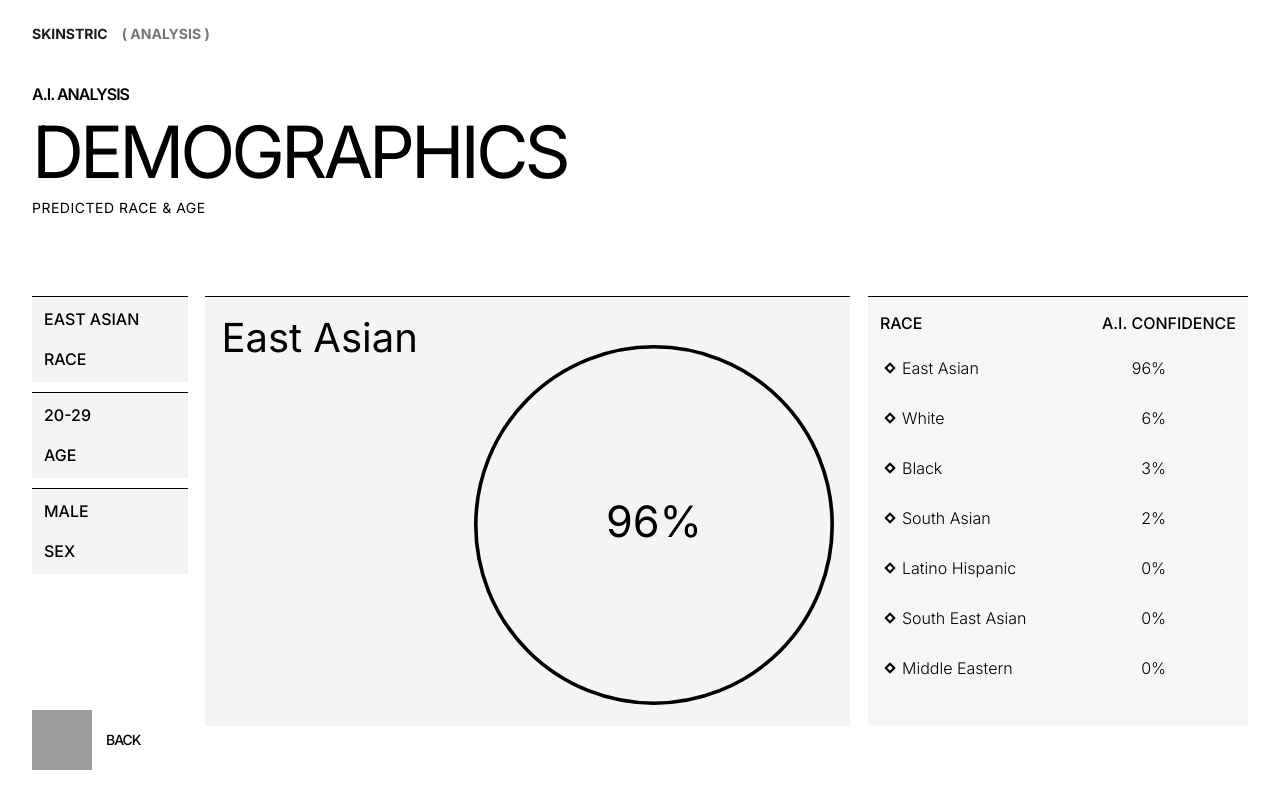
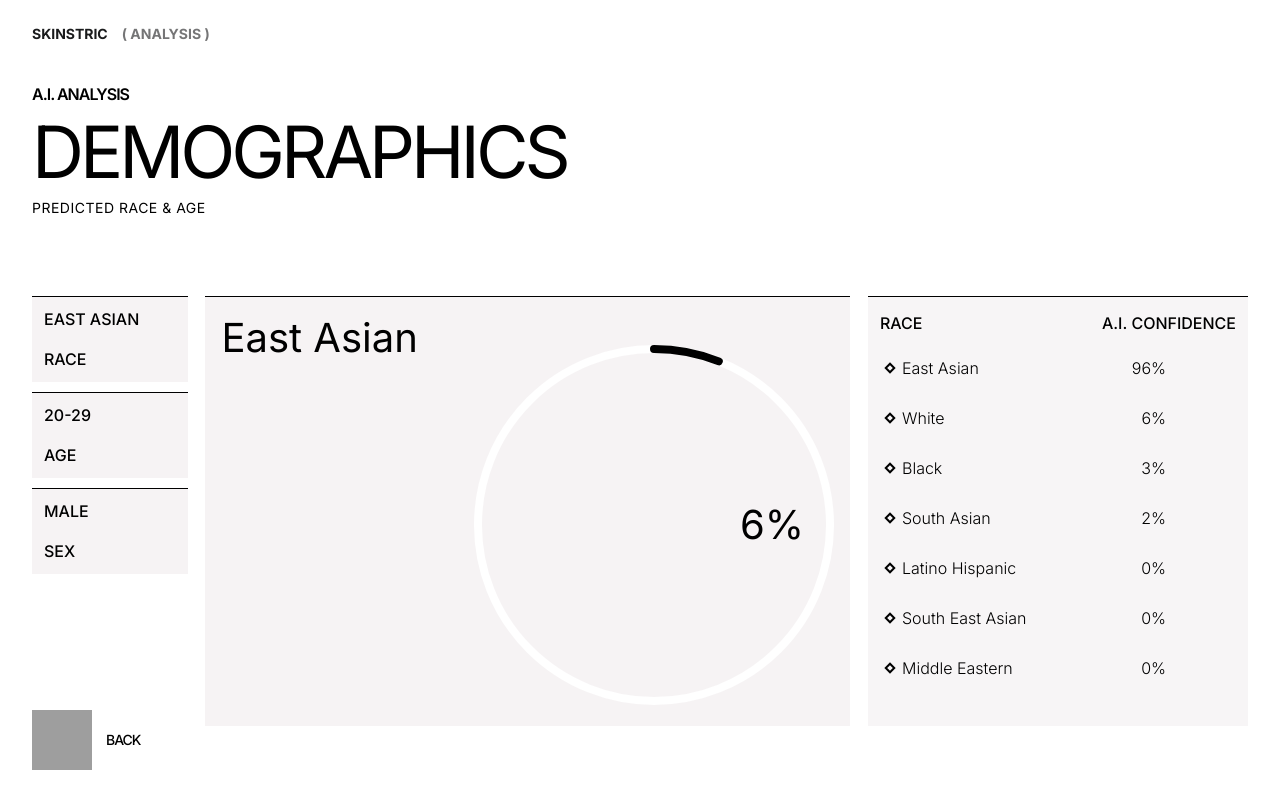
Before and after one commit to Noah-code1210/Skinstric-AI, a React (Create React App) app: page /demographics in a window 1280 px wide. Built offline with nearby package versions, Linux system fonts and the light colour scheme; grey boxes are pictures that could not be loaded.

Commit message:
Dyanmic progress bar

```diff
--- a/package.json
+++ b/package.json
@@ -12,6 +12,9 @@
     "react": "^19.1.0",
     "react-circular-progressbar": "^2.2.0",
     "react-dom": "^19.1.0",
+    "react-native": "^0.80.0",
+    "react-native-circular-progress-indicator": "^4.4.2",
+    "react-native-svg": "^15.12.0",
     "react-router-dom": "^7.6.2",
     "react-scripts": "5.0.1",
     "web-vitals": "^2.1.4"
--- /dev/null
+++ b/src/components/UI/CircularProgressBar.jsx
@@ -0,0 +1,116 @@
+import React, { useEffect, useState, useMemo } from "react";
+import PropTypes from "prop-types";
+
+const CircularProgressBar = ({
+  percentage = 10,
+  color = "#3B82F6",
+  size = "medium",
+  strokeWidth = 8,
+}) => {
+  const [progress, setProgress] = useState(0);
+
+  // Validate and clamp percentage between 0 and 100
+  const validatedPercentage = useMemo(() => {
+    return Math.min(Math.max(percentage, 0), 100);
+  }, [percentage]);
+
+  // Calculate dimensions based on size prop
+  const dimensions = useMemo(() => {
+    const sizes = {
+      small: 120,
+      medium: 160,
+      large: 360,
+    };
+    return sizes[size] || sizes.medium;
+  }, [size]);
+
+  // Calculate SVG parameters
+  const center = dimensions / 2;
+  const radius = (dimensions - strokeWidth) / 2;
+  const circumference = 2 * Math.PI * radius;
+  const strokeDashoffset = circumference - (progress / 100) * circumference;
+
+  useEffect(() => {
+    const timer = setTimeout(() => {
+      setProgress(validatedPercentage);
+    }, 100);
+
+    return () => clearTimeout(timer);
+  }, [validatedPercentage]);
+
+  return (
+    <div className="relative inline-flex items-center justify-center">
+      <svg
+        className="transform -rotate-90 transition-all duration-1000 ease-in-out"
+        width={dimensions}
+        height={dimensions}
+        aria-valuenow={validatedPercentage}
+        aria-valuemin="0"
+        aria-valuemax="100"
+        role="progressbar"
+        aria-label={`Progress: ${validatedPercentage}%`}
+      >
+        {/* Background circle */}
+        <circle
+          className="text-gray-200"
+          stroke="currentColor"
+          strokeWidth={strokeWidth}
+          fill="transparent"
+          r={radius}
+          cx={center}
+          cy={center}
+          color="white"
+        />
+        {/* Progress circle */}
+        <circle
+          className="transition-all duration-1000 ease-in-out"
+          stroke={color}
+          strokeWidth={strokeWidth}
+          strokeDasharray={circumference}
+          strokeDashoffset={strokeDashoffset}
+          strokeLinecap="round"
+          fill="transparent"
+          onDurationChange={300}
+          r={radius}
+          cx={center}
+          cy={center}
+        />
+      </svg>
+      {/* Percentage text */}
+      <div className="absolute flex items-center justify-center">
+        <span
+          className={`font-semibold ${
+            size === "small"
+              ? "text-xl"
+              : size === "large"
+              ? "text-3xl"
+              : "text-2xl"
+          }`}
+          style={{ color }}
+        >
+          {validatedPercentage}%
+        </span>
+      </div>
+    </div>
+  );
+};
+
+CircularProgressBar.propTypes = {
+  percentage: PropTypes.number,
+  color: PropTypes.string,
+  size: PropTypes.oneOf(["small", "medium", "large"]),
+  strokeWidth: PropTypes.number,
+};
+
+export default CircularProgressBar;
+
+// Example Usage:
+// const DemoComponent = () => {
+//   return (
+//     <div className="flex gap-4 p-4">
+//       <CircularProgressBar percentage={75} size="small" color="#10B981" />
+//       <CircularProgressBar percentage={50} size="medium" color="#3B82F6" />
+//       <CircularProgressBar percentage={25} size="large" color="#EF4444" />
+//     </div>
+//   );
+// };
--- a/src/index.css
+++ b/src/index.css
@@ -95,7 +95,7 @@ LANDING
   line-height: 120px;
   margin: 0 220px;
   transform: translateX(0px);
-  transition: transform 0.5s 0.1s ease;
+  transition: transform 0.5s 0. ease;
 }
 
 .landing__title--top.right {
@@ -112,7 +112,7 @@ LANDING
   line-height: 120px;
   margin: 0 220px;
   transform: translateX(0px);
-  transition: transform 0.5s 0.1s ease;
+  transition: transform 0.5s 0. ease;
 }
 
 .landing__title--bottom.right {
@@ -128,7 +128,7 @@ LANDING
   justify-content: center;
   align-items: center;
   cursor: pointer;
-  transition: opacity 0.3s 0.1s ease;
+  transition: opacity 0.3s 0. ease;
   opacity: 1;
   pointer-events: auto;
 }
@@ -163,7 +163,7 @@ LANDING
   top: 54%;
   border-bottom: none;
   border-left: none;
-  transition: opacity 0.3s 0.1s ease;
+  transition: opacity 0.3s 0. ease;
   opacity: 1;
 }
 
@@ -176,7 +176,7 @@ LANDING
   left: 0%;
   top: 54%;
   opacity: 0;
-  transition: opacity 0.3s 0.1s ease;
+  transition: opacity 0.3s 0. ease;
 }
 .triangle__left--outer {
   width: 532px;
@@ -187,7 +187,7 @@ LANDING
   left: 0%;
   top: 54%;
   opacity: 0;
-  transition: opacity 0.3s 0.1s ease;
+  transition: opacity 0.3s 0. ease;
 }
 
 .triangle__left.hide {
@@ -209,7 +209,7 @@ LANDING
   top: 54%;
   border-left: none;
   border-bottom: none;
-  transition: opacity 0.3s 0.1s ease;
+  transition: opacity 0.3s 0. ease;
   opacity: 1;
 }
 
@@ -224,7 +224,7 @@ LANDING
   top: 54%;
   border-left: none;
   border-bottom: none;
-  transition: opacity 0.3s 0.1s ease;
+  transition: opacity 0.3s 0. ease;
   opacity: 0;
 }
 
@@ -239,7 +239,7 @@ LANDING
   top: 54%;
   border-left: none;
   border-bottom: none;
-  transition: opacity 0.3s 0.1s ease;
+  transition: opacity 0.3s 0. ease;
   opacity: 0;
 }
 
@@ -1140,3 +1140,14 @@ DEMOGRAPHICS PAGE
   font-size: 14px;
   font-weight: 500;
 }
+
+.absolute {
+  font-size: 40px;
+  position: absolute;
+  top: 500px;
+  left: 740px;
+}
+
+.transform {
+  rotate: -90deg;
+}
--- a/src/pages/Demographics.jsx
+++ b/src/pages/Demographics.jsx
@@ -1,11 +1,10 @@
-import React, { useState } from "react";
+import React, { useEffect, useState } from "react";
 import NavAnalysis from "../components/NavAnalysis";
 import { Link, useNavigate } from "react-router-dom";
 import BackArrowButton from "../assets/LandingButton.png";
-import { buildStyles, CircularProgressbar } from "react-circular-progressbar";
-import "react-circular-progressbar/dist/styles.css";
+import CircularProgressBar from "../components/UI/CircularProgressBar";
 
-function Demographics({ percentage }) {
+function Demographics({ value }) {
   const [showAge, setShowAge] = useState(false);
   const [showRace, setShowRace] = useState(true);
   const [showSex, setShowSex] = useState(false);
@@ -19,6 +18,17 @@ function Demographics({ percentage }) {
   const [showLatinoHispanic, setShowLatinoHispanic] = useState(false);
   const [showSouthEastAsian, setShowSouthEastAsian] = useState(false);
   const [showMiddleEastern, setShowMiddleEastern] = useState(false);
+  const [show02, setShow02] = useState(false);
+  const [show39, setShow39] = useState(false);
+  const [show1019, setShow1019] = useState(false);
+  const [show2029, setShow2029] = useState(false);
+  const [show3039, setShow3039] = useState(false);
+  const [show4049, setShow4049] = useState(false);
+  const [show5059, setShow5059] = useState(false);
+  const [show6069, setShow6069] = useState(false);
+  const [show70, setShow70] = useState(false);
+  const [showMale, setShowMale] = useState(false);
+  const [showFemale, setShowFemale] = useState(false);
 
   function resetCategory() {
     setShowRace(false);
@@ -27,36 +37,37 @@ function Demographics({ percentage }) {
     setShowAgePercentage(false);
     setShowRacePercentage(false);
     setShowSexPrecentage(false);
-    resetSpecificRace(true)
+    resetSpecificRace(true);
+    resetSpecificGender(true);
   }
 
   function handleRaceCLick() {
     resetCategory(true);
     setShowRace(true);
-    setShowRacePercentage(true)
+    setShowRacePercentage(true);
   }
 
   function handleAgeCLick() {
     resetCategory(true);
     setShowAge(true);
-    setShowAgePercentage(true)
+    setShowAgePercentage(true);
   }
 
   function handleSexClick() {
-    resetCategory(true)
-    setShowSex(true)
-    setShowSexPrecentage(true)
+    resetCategory(true);
+    setShowSex(true);
+    setShowSexPrecentage(true);
   }
 
   function resetSpecificRace() {
     setShowEastAsian(false);
     setShowWhite(false);
     setShowRace(false);
-    setShowBlack(false)
-    setShowSouthAsian(false)
-    setShowLatinoHispanic(false)
-    setShowSouthEastAsian(false)
-    setShowMiddleEastern(false)
+    setShowBlack(false);
+    setShowSouthAsian(false);
+    setShowLatinoHispanic(false);
+    setShowSouthEastAsian(false);
+    setShowMiddleEastern(false);
   }
 
   function handleEastAsianClick() {
@@ -70,28 +81,61 @@ function Demographics({ percentage }) {
   }
 
   function handleBlackClick() {
-    resetSpecificRace(true)
-    setShowBlack(true)
+    resetSpecificRace(true);
+    setShowBlack(true);
   }
 
   function handleSouthAsianClick() {
-    resetSpecificRace(true)
-    setShowSouthAsian(true)
+    resetSpecificRace(true);
+    setShowSouthAsian(true);
   }
 
   function handleLatinoHispanicClick() {
-    resetSpecificRace(true)
-    setShowLatinoHispanic(true)
+    resetSpecificRace(true);
+    setShowLatinoHispanic(true);
   }
 
   function handleSouthEastAsianClick() {
-    resetSpecificRace(true)
-    setShowSouthEastAsian(true)
+    resetSpecificRace(true);
+    setShowSouthEastAsian(true);
   }
 
   function handleMiddleEasternClick() {
-    resetSpecificRace(true)
-    setShowMiddleEastern(true)
+    resetSpecificRace(true);
+    setShowMiddleEastern(true);
+  }
+
+  function resetSpecificAge() {
+    setShowAge(false);
+    setShow02(false);
+    setShow1019(false);
+    setShow2029(false);
+    setShow3039(false);
+    setShow4049(false);
+    setShow5059(false);
+    setShow6069(false);
+    setShow70(false);
+  }
+
+  function handle02Click() {
+    resetSpecificAge(true);
+    setShow02(true);
+  }
+
+  function resetSpecificGender() {
+    setShowSex(false);
+    setShowMale(false);
+    setShowFemale(false);
+  }
+
+  function handleMaleClick() {
+    resetSpecificGender(true);
+    setShowMale(true);
+  }
+
+  function handleFemaleClick() {
+    resetSpecificGender(true);
+    setShowFemale(true);
   }
 
   return (
@@ -129,15 +173,10 @@ function Demographics({ percentage }) {
               <div className="analysis__box race__analysis--box">
                 <h2 className="analysis__box--title">East Asian</h2>
                 <div className="progress__bar">
-                  <CircularProgressbar
-                    value={percentage}
-                    text={`96%`}
-                    strokeWidth={1}
-                    styles={buildStyles({
-                      textSize: "12px",
-                      textColor: "black",
-                      pathColor: "black",
-                    })}
+                   <CircularProgressBar
+                      percentage={6}
+                      size="large"
+                      color="black"
                     />
                 </div>
               </div>
@@ -146,15 +185,10 @@ function Demographics({ percentage }) {
               <div className="analysis__box race__analysis--box">
                 <h2 className="analysis__box--title">East Asian</h2>
                 <div className="progress__bar">
-                  <CircularProgressbar
-                    value={percentage}
-                    text={`96%`}
-                    strokeWidth={1}
-                    styles={buildStyles({
-                      textSize: "12px",
-                      textColor: "black",
-                      pathColor: "black",
-                    })}
+                  <CircularProgressBar
+                    percentage={96}
+                    size="large"
+                    color="black"
                   />
                 </div>
               </div>
@@ -163,15 +197,10 @@ function Demographics({ percentage }) {
               <div className="analysis__box race__analysis--box">
                 <h2 className="analysis__box--title">White</h2>
                   <div className="progress__bar">
-                  <CircularProgressbar
-                    value={percentage}
-                    text={`6%`}
-                    strokeWidth={1}
-                    styles={buildStyles({
-                      textSize: "12px",
-                      textColor: "black",
-                      pathColor: "black",
-                    })}
+                    <CircularProgressBar
+                      percentage={6}
+                      size="large"
+                      color="black"
                     />
                   </div>
               </div>
@@ -180,15 +209,10 @@ function Demographics({ percentage }) {
               <div className="analysis__box race__analysis--box">
                 <h2 className="analysis__box--title">Black</h2>
                 <div className="progress__bar">
-                  <CircularProgressbar
-                    value={percentage}
-                    text={`3%`}
-                    strokeWidth={1}
-                    styles={buildStyles({
-                      textSize: "12px",
-                      textColor: "black",
-                      pathColor: "black",
-                    })}
+                <CircularProgressBar
+                      percentage={6}
+                      size="large"
+                      color="black"
                     />
                 </div>
               </div>
@@ -197,15 +221,10 @@ function Demographics({ percentage }) {
               <div className="analysis__box race__analysis--box">
                 <h2 className="analysis__box--title">South Asian</h2>
                 <div className="progress__bar">
-                  <CircularProgressbar
-                    value={percentage}
-                    text={`2%`}
-                    strokeWidth={1}
-                    styles={buildStyles({
-                      textSize: "12px",
-                      textColor: "black",
-                      pathColor: "black",
-                    })}
+                <CircularProgressBar
+                      percentage={6}
+                      size="large"
+                      color="black"
                     />
                 </div>
               </div>
@@ -214,15 +233,10 @@ function Demographics({ percentage }) {
               <div className="analysis__box race__analysis--box">
                 <h2 className="analysis__box--title">Latino Hispanic</h2>
                 <div className="progress__bar">
-                  <CircularProgressbar
-                    value={percentage}
-                    text={`0%`}
-                    strokeWidth={1}
-                    styles={buildStyles({
-                      textSize: "12px",
-                      textColor: "black",
-                      pathColor: "black",
-                    })}
+                <CircularProgressBar
+                      percentage={6}
+                      size="large"
+                      color="black"
                     />
                 </div>
               </div>
@@ -231,15 +245,10 @@ function Demographics({ percentage }) {
               <div className="analysis__box race__analysis--box">
                 <h2 className="analysis__box--title">South East Asian</h2>
                 <div className="progress__bar">
-                  <CircularProgressbar
-                    value={percentage}
-                    text={`0%`}
-                    strokeWidth={1}
-                    styles={buildStyles({
-                      textSize: "12px",
-                      textColor: "black",
-                      pathColor: "black",
-                    })}
+                <CircularProgressBar
+                      percentage={6}
+                      size="large"
+                      color="black"
                     />
                 </div>
               </div>
@@ -248,15 +257,10 @@ function Demographics({ percentage }) {
               <div className="analysis__box race__analysis--box">
                 <h2 className="analysis__box--title">Middle Eastern</h2>
                 <div className="progress__bar">
-                  <CircularProgressbar
-                    value={percentage}
-                    text={`0%`}
-                    strokeWidth={1}
-                    styles={buildStyles({
-                      textSize: "12px",
-                      textColor: "black",
-                      pathColor: "black",
-                    })}
+                <CircularProgressBar
+                      percentage={6}
+                      size="large"
+                      color="black"
                     />
                 </div>
               </div>
@@ -265,15 +269,22 @@ function Demographics({ percentage }) {
               <div className="analysis__box age__analysis--box">
                 <h2 className="analysis__box--title">20-29 y.o.</h2>
                 <div className="progress__bar">
-                  <CircularProgressbar
-                    value={percentage}
-                    text={`54%`}
-                    strokeWidth={1}
-                    styles={buildStyles({
-                      textSize: "12px",
-                      textColor: "black",
-                      pathColor: "black",
-                    })}
+                <CircularProgressBar
+                      percentage={6}
+                      size="large"
+                      color="black"
+                    />
+                </div>
+              </div>
+            )}
+            {show02 && (
+              <div className="analysis__box age__analysis--box">
+                <h2 className="analysis__box--title">0-2 y.o.</h2>
+                <div className="progress__bar">
+                <CircularProgressBar
+                      percentage={6}
+                      size="large"
+                      color="black"
                     />
                 </div>
               </div>
@@ -284,15 +295,38 @@ function Demographics({ percentage }) {
                   MALE
                 </h2>
                 <div className="progress__bar">
-                  <CircularProgressbar
-                    value={percentage}
-                    text={`100%`}
-                    strokeWidth={1}
-                    styles={buildStyles({
-                      textSize: "12px",
-                      textColor: "black",
-                      pathColor: "black",
-                    })}
+                   <CircularProgressBar
+                      percentage={6}
+                      size="large"
+                      color="black"
+                    />
+                </div>
+              </div>
+            )}
+            {showMale && (
+              <div className="analysis__box sex__analysis--box">
+                <h2 className="analysis__box--title gender__box--title">
+                  MALE
+                </h2>
+                <div className="progress__bar">
+                   <CircularProgressBar
+                      percentage={6}
+                      size="large"
+                      color="black"
+                    />
+                </div>
+              </div>
+            )}
+            {showFemale && (
+              <div className="analysis__box sex__analysis--box">
+                <h2 className="analysis__box--title gender__box--title">
+                  FEMALE
+                </h2>
+                <div className="progress__bar">
+                   <CircularProgressBar
+                      percentage={6}
+                      size="large"
+                      color="black"
                     />
                 </div>
               </div>
@@ -325,28 +359,44 @@ function Demographics({ percentage }) {
                     <h2 className="percentages">6%</h2>
                   </div>
                 </div>
-                <div className="race__percentage--slots" onClick={handleBlackClick} tabIndex={3}>
+                <div
+                  className="race__percentage--slots"
+                  onClick={handleBlackClick}
+                  tabIndex={3}
+                >
                   <div className="diamond black__diamond"></div>
                   <div className="race__percentages">
                     <h2 className="race__percentage--title">Black</h2>
                     <h2 className="percentages">3%</h2>
                   </div>
                 </div>
-                <div className="race__percentage--slots" onClick={handleSouthAsianClick} tabIndex={4}>
+                <div
+                  className="race__percentage--slots"
+                  onClick={handleSouthAsianClick}
+                  tabIndex={4}
+                >
                   <div className="diamond black__diamond"></div>
                   <div className="race__percentages">
                     <h2 className="race__percentage--title">South Asian</h2>
                     <h2 className="percentages">2%</h2>
                   </div>
                 </div>
-                <div className="race__percentage--slots" onClick={handleLatinoHispanicClick} tabIndex={5}>
+                <div
+                  className="race__percentage--slots"
+                  onClick={handleLatinoHispanicClick}
+                  tabIndex={5}
+                >
                   <div className="diamond black__diamond"></div>
                   <div className="race__percentages">
                     <h2 className="race__percentage--title">Latino Hispanic</h2>
                     <h2 className="percentages">0%</h2>
                   </div>
                 </div>
-                <div className="race__percentage--slots" onClick={handleSouthEastAsianClick} tabIndex={6}>
+                <div
+                  className="race__percentage--slots"
+                  onClick={handleSouthEastAsianClick}
+                  tabIndex={6}
+                >
                   <div className="diamond black__diamond"></div>
                   <div className="race__percentages">
                     <h2 className="race__percentage--title">
@@ -355,7 +405,11 @@ function Demographics({ percentage }) {
                     <h2 className="percentages">0%</h2>
                   </div>
                 </div>
-                <div className="race__percentage--slots" onClick={handleMiddleEasternClick} tabIndex={7}>
+                <div
+                  className="race__percentage--slots"
+                  onClick={handleMiddleEasternClick}
+                  tabIndex={7}
+                >
                   <div className="diamond black__diamond"></div>
                   <div className="race__percentages">
                     <h2 className="race__percentage--title">Middle Eastern</h2>
@@ -370,7 +424,11 @@ function Demographics({ percentage }) {
                   <h2 className="main__title">Age</h2>
                   <h2 className="secondary__title">A.I. Confidence</h2>
                 </div>
-                <div className="race__percentage--slots" tabIndex={1}>
+                <div
+                  className="race__percentage--slots"
+                  onClick={handle02Click}
+                  tabIndex={1}
+                >
                   <div className="diamond black__diamond"></div>
                   <div className="race__percentages">
                     <h2 className="age__percentage--titles">0-2</h2>
@@ -441,14 +499,22 @@ function Demographics({ percentage }) {
                   <h2 className="main__title">Sex</h2>
                   <h2 className="secondary__title">A.I. Confidence</h2>
                 </div>
-                <div className="race__percentage--slots" tabIndex={1}>
+                <div
+                  className="race__percentage--slots"
+                  onClick={handleMaleClick}
+                  tabIndex={1}
+                >
                   <div className="diamond black__diamond"></div>
                   <div className="race__percentages">
                     <h2 className="age__percentage--titles">MALE</h2>
                     <h2 className="percentages">100%</h2>
                   </div>
                 </div>
-                <div className="race__percentage--slots" tabIndex={2}>
+                <div
+                  className="race__percentage--slots"
+                  onClick={handleFemaleClick}
+                  tabIndex={2}
+                >
                   <div className="diamond black__diamond"></div>
                   <div className="race__percentages">
                     <h2 className="age__percentage--titles">FEMALE</h2>
```
Also changed, not shown: 1 other file (tests, documents, lock files or other folders). Lines whose indentation alone changed are shown as unchanged.
